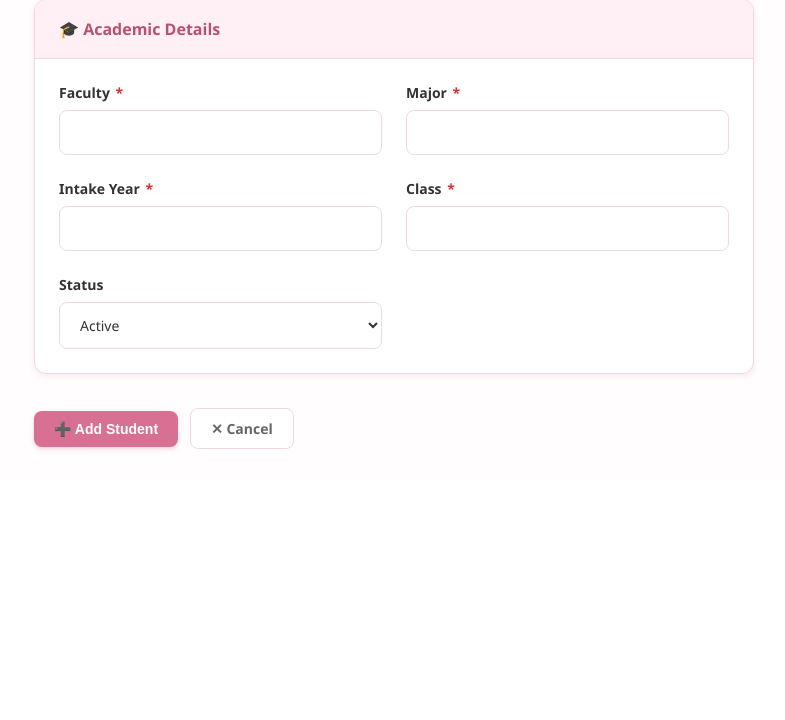
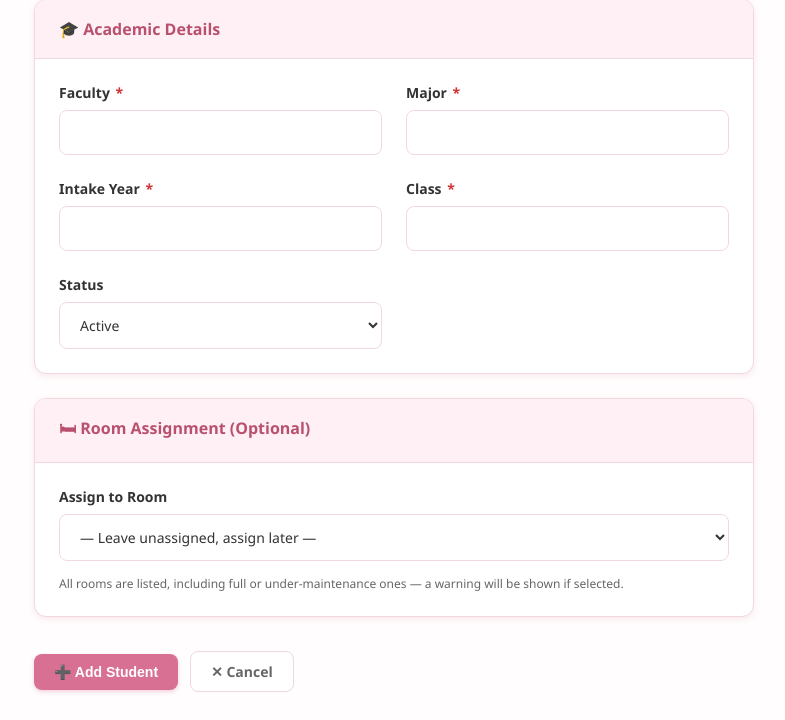
Before and after one commit to Hlh2207/Dormitory_Manager_HKT, a PHP site: page /StudentFormView.php in a window 1280 px wide. Shown: the part 872-1592 px from the top of the page, without its empty margins (246-1031 px from the left). Before the commit the page ends 1323 px from the top, so only its background shows below. Run offline with PHP 8.4, Linux system fonts and the light colour scheme; a user stored in the database is signed in; data comes from the database, SQL or seed files in the repository.

Commit message:
Fix task

```diff
--- a/ktx/StudentFormView.php
+++ b/ktx/StudentFormView.php
@@ -1,21 +1,23 @@
 <?php
 // ============================================================
 //  StudentFormView.php — Add / Edit Student Form
+//  Add: INSERT into users + students (+ optional room assignment)
+//  Edit: UPDATE users + students
 // ============================================================
 
-// ---------- 1. BẢO MẬT & SESSION (Đã thêm) ----------
+// ---------- 1. SESSION CHECK ----------
 if (session_status() === PHP_SESSION_NONE) {
     session_start();
 }
-// Chặn người dùng chưa đăng nhập
 if (!isset($_SESSION['user_id'])) {
     header("Location: LoginView.php");
     exit();
 }
 
 require_once __DIR__ . '/Validator.php';
+require_once __DIR__ . '/RoomController.php';
 
-// ---------- 2. KẾT NỐI DATABASE ----------
+// ---------- 2. DATABASE CONNECTION ----------
 $host = 'localhost'; $db = 'campus_final'; $user = 'root'; $pass = ''; $charset = 'utf8mb4';
 try {
     $pdo = new PDO("mysql:host=$host;dbname=$db;charset=$charset", $user, $pass, [
@@ -23,7 +25,9 @@ try {
     ]);
 } catch (PDOException $e) { die('<p style="color:red">DB Connection Failed: ' . htmlspecialchars($e->getMessage()) . '</p>'); }
 
-// ---------- 3. XỬ LÝ LOGIC ----------
+$roomController = new RoomController($pdo);
+
+// ---------- 3. LOGIC ----------
 $studentId = filter_input(INPUT_GET, 'student_id', FILTER_VALIDATE_INT) ?: filter_input(INPUT_POST, 'student_id', FILTER_VALIDATE_INT);
 $isEdit    = (bool)$studentId;
 
@@ -52,6 +56,7 @@ if ($_SERVER['REQUEST_METHOD'] === 'POST' && isset($_POST['save'])) {
     $className   = trim($_POST['class_name']   ?? '');
     $hometown    = trim($_POST['hometown']     ?? '');
     $statusCode  = trim($_POST['status_code']  ?? 'active');
+    $roomId      = filter_input(INPUT_POST, 'room_id', FILTER_VALIDATE_INT) ?: null; // optional room assignment
 
     $errors = Validator::validateStudentForm($_POST);
 
@@ -66,6 +71,7 @@ if ($_SERVER['REQUEST_METHOD'] === 'POST' && isset($_POST['save'])) {
                 $pdo->commit();
                 $success = 'Student information updated successfully!';
                 $stmtGet->execute([$studentId]); $old = $stmtGet->fetch();
+
             } else {
                 $username = 'sv_' . strtolower($studentCode);
                 $pdo->prepare("INSERT INTO users (username, password, email, full_name, phone, role) VALUES (?, ?, ?, ?, ?, 'student')")
@@ -74,6 +80,46 @@ if ($_SERVER['REQUEST_METHOD'] === 'POST' && isset($_POST['save'])) {
 
                 $pdo->prepare("INSERT INTO students (user_id, student_code, full_name, date_of_birth, gender, id_card, faculty, major, intake_year, class_name, hometown, status_code) VALUES (?, ?, ?, ?, ?, ?, ?, ?, ?, ?, ?, ?)")
                     ->execute([$newUserId, $studentCode, $fullName, $dob, $gender, $idCard, $faculty, $major, $intakeYear, $className, $hometown, $statusCode]);
+                $newStudentId = $pdo->lastInsertId();
+
+                // ---- OPTIONAL ROOM ASSIGNMENT ----
+                if ($roomId) {
+                    $stmtRoomInfo = $pdo->prepare("
+                        SELECT rt.price_per_month
+                        FROM rooms r JOIN room_types rt ON rt.type_id = r.type_id
+                        WHERE r.room_id = :rid
+                    ");
+                    $stmtRoomInfo->execute([':rid' => $roomId]);
+                    $roomInfo = $stmtRoomInfo->fetch();
+
+                    if ($roomInfo) {
+                        // Task 3 logic: subtract empty bed, auto-update room status
+                        $assignResult = $roomController->assignStudentToRoom($roomId);
+
+                        if ($assignResult['success']) {
+                            $contractCode = 'HD-' . date('Y') . '-S' . $newStudentId . '-R' . $roomId;
+                            $startDate = date('Y-m-d');
+                            $endDate   = date('Y-m-d', strtotime('+6 months'));
+
+                            $pdo->prepare("
+                                INSERT INTO contracts
+                                    (contract_code, student_id, room_id, start_date, end_date,
+                                     deposit_amount, deposit_paid, monthly_fee_snapshot, status_code, signed_date)
+                                VALUES
+                                    (:code, :sid, :rid, :start, :end, 0, 0, :fee, 'active', CURDATE())
+                            ")->execute([
+                                ':code'  => $contractCode,
+                                ':sid'   => $newStudentId,
+                                ':rid'   => $roomId,
+                                ':start' => $startDate,
+                                ':end'   => $endDate,
+                                ':fee'   => $roomInfo['price_per_month'],
+                            ]);
+                        }
+                        // If assignment fails (e.g. room under maintenance), student is still
+                        // created — admin can assign a room later from the Room view.
+                    }
+                }
 
                 $pdo->commit();
                 header('Location: StudentListView.php'); exit;
@@ -93,9 +139,23 @@ if ($_SERVER['REQUEST_METHOD'] === 'POST' && isset($_POST['save'])) {
     }
 }
 
+// ---------- 4. ROOM LIST FOR DROPDOWN ----------
+// All rooms shown (including full/maintenance) — a JS warning is shown if selected.
+$rooms = $pdo->query("
+    SELECT
+        r.room_id, r.room_number, r.floor, r.status_code,
+        rt.type_name, rt.capacity, rt.price_per_month,
+        b.building_name, b.building_code,
+        (rt.capacity - r.current_occupancy) AS empty_beds
+    FROM rooms r
+    JOIN room_types rt ON rt.type_id = r.type_id
+    JOIN buildings  b  ON b.building_id = r.building_id
+    ORDER BY b.building_code, r.floor, r.room_number
+")->fetchAll();
+
 function val(string $key, array $old): string { return htmlspecialchars($_POST[$key] ?? $old[$key] ?? ''); }
 
-// ---------- 4. GỌI HEADER CHUNG ----------
+// ---------- 5. COMMON HEADER ----------
 $pageTitle = $isEdit ? 'Edit Student Profile' : 'Add New Student';
 include 'header.php';
 ?>
@@ -218,6 +278,36 @@ include 'header.php';
             </div>
         </div>
 
+        <?php if (!$isEdit): ?>
+        <!-- ROOM ASSIGNMENT — only shown when adding a new student -->
+        <div class="card">
+            <div class="card-header"><h2>🛏 Room Assignment (Optional)</h2></div>
+            <div class="card-body">
+                <div class="form-group">
+                    <label class="form-label">Assign to Room</label>
+                    <select name="room_id" id="room_id" class="form-control" onchange="showRoomWarning()">
+                        <option value="">— Leave unassigned, assign later —</option>
+                        <?php foreach ($rooms as $r):
+                            $label = sprintf(
+                                '%s — Room %s (Floor %d, %s) — %d beds empty [%s]',
+                                $r['building_name'], $r['room_number'], $r['floor'], $r['type_name'],
+                                $r['empty_beds'], strtoupper($r['status_code'])
+                            );
+                        ?>
+                        <option value="<?= $r['room_id'] ?>"
+                                data-status="<?= $r['status_code'] ?>"
+                                <?= (($_POST['room_id'] ?? '') == $r['room_id']) ? 'selected' : '' ?>>
+                            <?= htmlspecialchars($label) ?>
+                        </option>
+                        <?php endforeach; ?>
+                    </select>
+                    <div style="font-size:12px;color:var(--muted);margin-top:6px">All rooms are listed, including full or under-maintenance ones — a warning will be shown if selected.</div>
+                    <div id="room-warning" class="alert alert-error" style="display:none;margin-top:10px"></div>
+                </div>
+            </div>
+        </div>
+        <?php endif; ?>
+
         <div class="form-actions">
             <button type="submit" class="btn btn-primary"><?= $isEdit ? '💾 Save Changes' : '➕ Add Student' ?></button>
             <a href="StudentListView.php" class="btn btn-ghost">✕ Cancel</a>
@@ -230,5 +320,26 @@ include 'header.php';
     </form>
 </main>
 
-<?php
-?>
+<?php if (!$isEdit): ?>
+<script>
+function showRoomWarning() {
+    const sel = document.getElementById('room_id');
+    const opt = sel.options[sel.selectedIndex];
+    const warningBox = document.getElementById('room-warning');
+    const status = opt ? opt.dataset.status : '';
+
+    if (status === 'full') {
+        warningBox.style.display = 'block';
+        warningBox.textContent = 'Warning: this room is currently FULL. The student can still be assigned, but please double check bed availability.';
+    } else if (status === 'maintenance') {
+        warningBox.style.display = 'block';
+        warningBox.textContent = 'Warning: this room is currently UNDER MAINTENANCE and may not be ready for occupancy.';
+    } else {
+        warningBox.style.display = 'none';
+    }
+}
+</script>
+<?php endif; ?>
+
+</body>
+</html>
```
